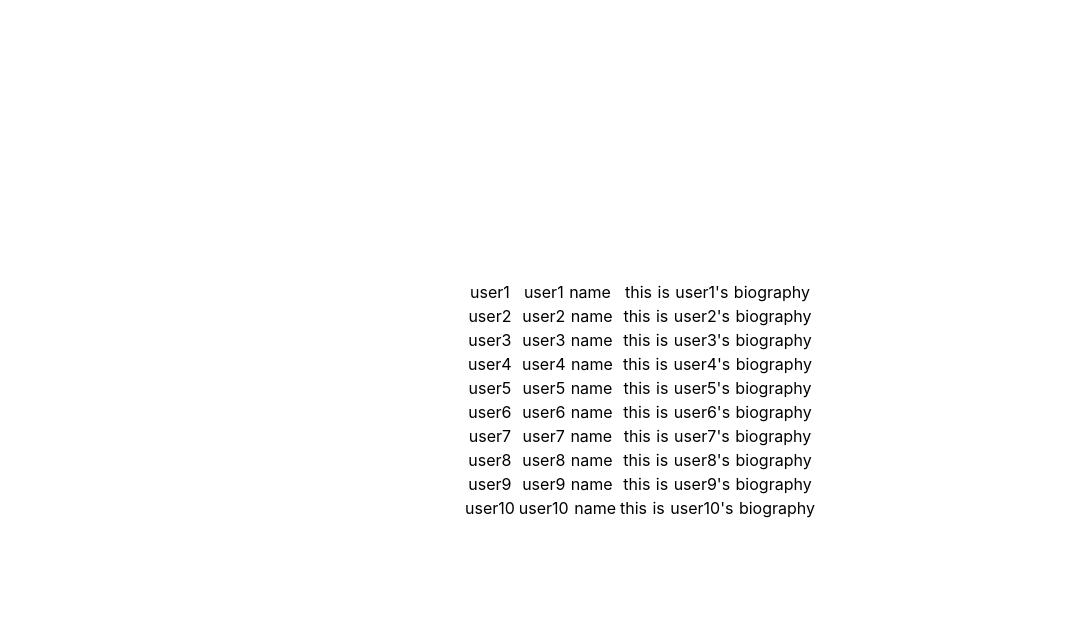
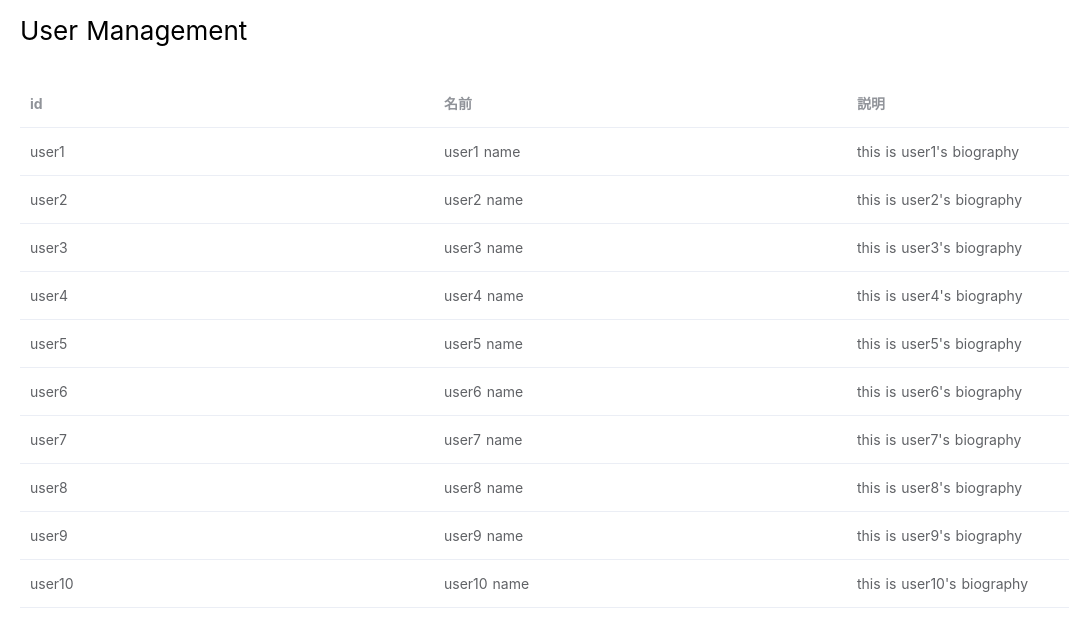
Before and after one commit to tee-talog/portfolio-management-user, a Nuxt app: page / in a window 1280 px wide. Shown: the top 630 px of the page, without its empty margins (0-1069 px from the left). Built offline with nearby package versions, Linux system fonts and the light colour scheme.

Commit message:
style index page

```diff
--- a/layouts/default.vue
+++ b/layouts/default.vue
@@ -1,7 +1,12 @@
 <template>
-  <div>
-    <Nuxt />
-  </div>
+  <el-container>
+    <el-header class="header">
+      <nuxt-link to="/" class="title">User Management</nuxt-link>
+    </el-header>
+    <el-main>
+      <Nuxt />
+    </el-main>
+  </el-container>
 </template>
 
 <style>
@@ -24,32 +29,24 @@ html {
   margin: 0;
 }
 
-.button--green {
-  display: inline-block;
-  border-radius: 4px;
-  border: 1px solid #3b8070;
-  color: #3b8070;
-  text-decoration: none;
-  padding: 10px 30px;
+html,
+body {
+  width: 100%;
+  margin: 0;
+  padding: 0;
+}
+</style>
+
+<style scoped>
+.header {
+  display: flex;
+  align-items: center;
 }
 
-.button--green:hover {
-  color: #fff;
-  background-color: #3b8070;
-}
-
-.button--grey {
-  display: inline-block;
-  border-radius: 4px;
-  border: 1px solid #35495e;
-  color: #35495e;
+.title {
+  color: #000;
+  font-size: 26px;
   text-decoration: none;
-  padding: 10px 30px;
-  margin-left: 15px;
-}
-
-.button--grey:hover {
-  color: #fff;
-  background-color: #35495e;
+  border: none;
 }
 </style>
--- a/pages/index.vue
+++ b/pages/index.vue
@@ -1,12 +1,10 @@
 <template>
   <div class="container">
-    <table>
-      <tr v-for="u in users" :key="u.id">
-        <td>{{ u.id }}</td>
-        <td>{{ u.name }}</td>
-        <td>{{ u.biography }}</td>
-      </tr>
-    </table>
+    <el-table :data="users">
+      <el-table-column prop="id" label="id" />
+      <el-table-column prop="name" label="名前" />
+      <el-table-column prop="biography" label="説明" />
+    </el-table>
   </div>
 </template>
 
@@ -27,36 +25,3 @@ export default defineComponent({
   },
 })
 </script>
-
-<style>
-.container {
-  margin: 0 auto;
-  min-height: 100vh;
-  display: flex;
-  justify-content: center;
-  align-items: center;
-  text-align: center;
-}
-
-.title {
-  font-family: 'Quicksand', 'Source Sans Pro', -apple-system, BlinkMacSystemFont, 'Segoe UI', Roboto, 'Helvetica Neue',
-    Arial, sans-serif;
-  display: block;
-  font-weight: 300;
-  font-size: 100px;
-  color: #35495e;
-  letter-spacing: 1px;
-}
-
-.subtitle {
-  font-weight: 300;
-  font-size: 42px;
-  color: #526488;
-  word-spacing: 5px;
-  padding-bottom: 15px;
-}
-
-.links {
-  padding-top: 15px;
-}
-</style>
```
